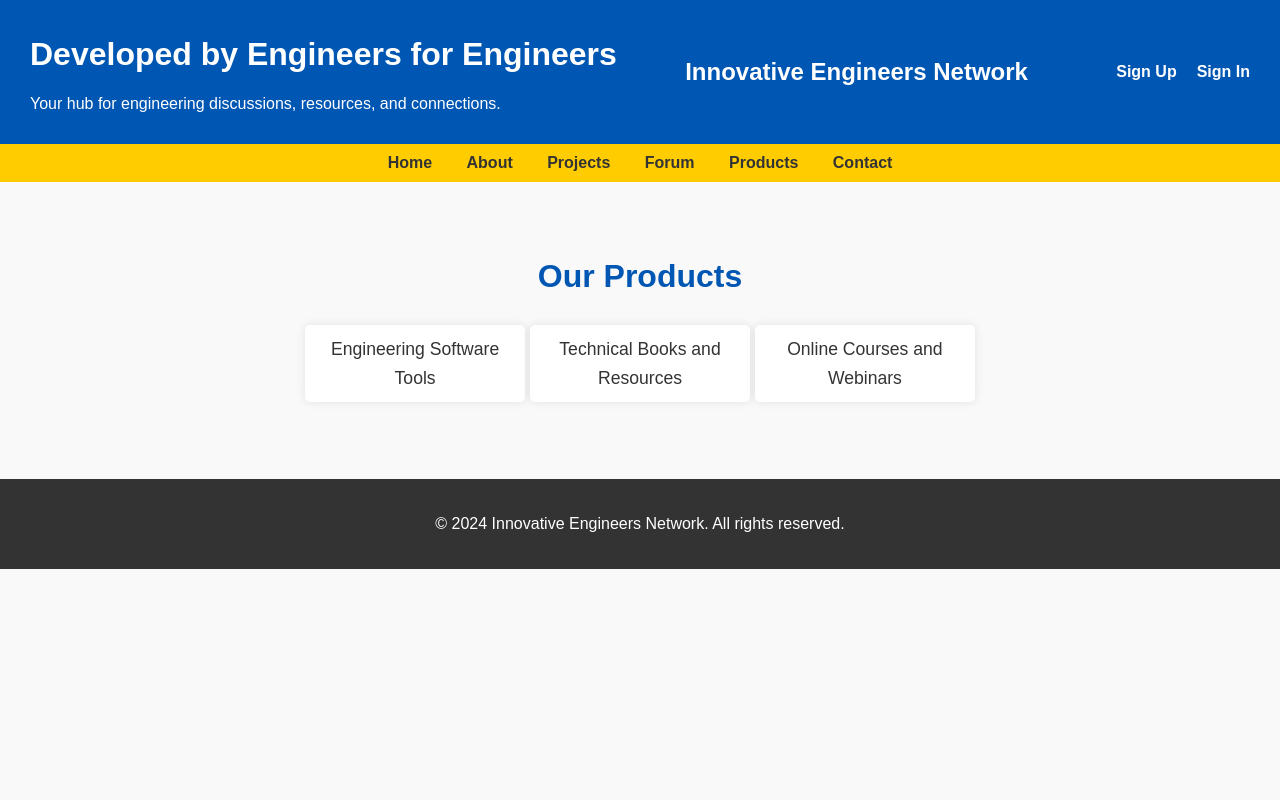
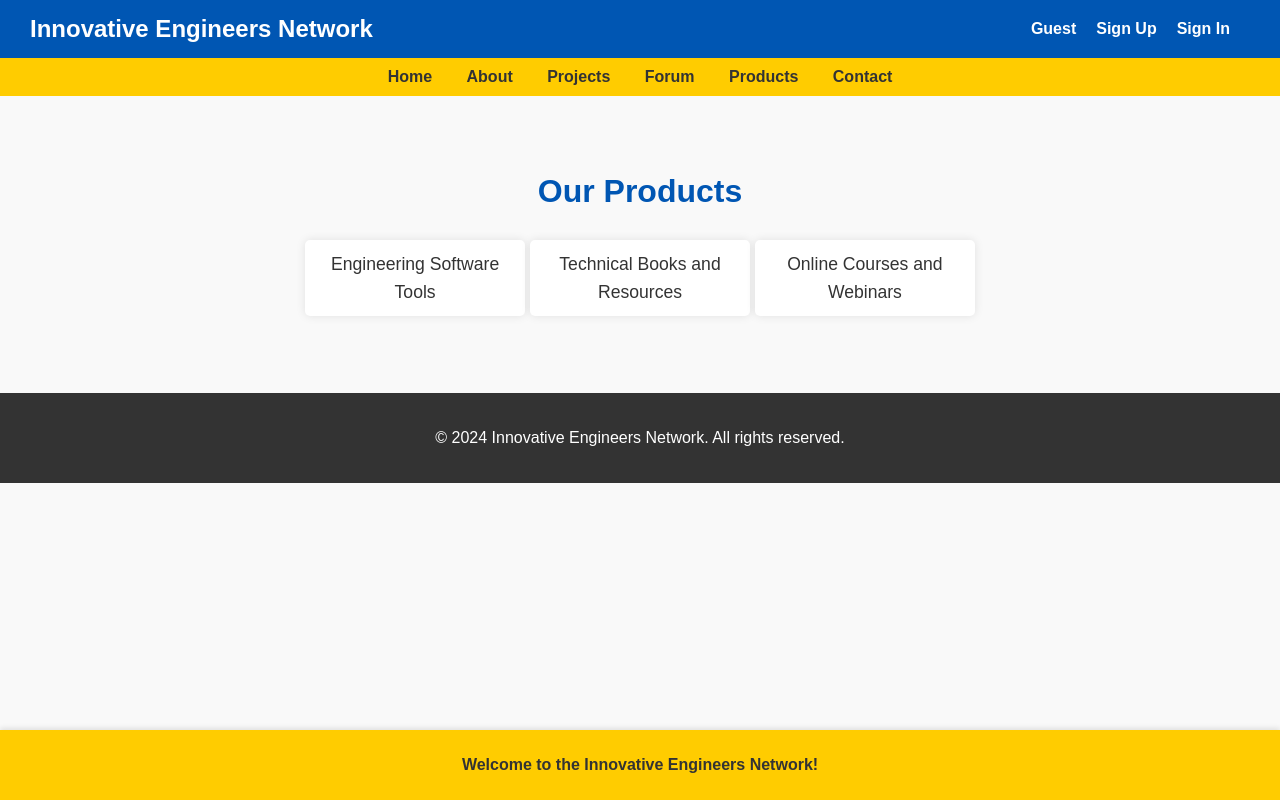
Before and after one commit to Engineeering/2234wdf, a plain HTML site: page products.html in a window 1280 px wide. Drawn offline with Linux system fonts and the light colour scheme.

Commit message:
Update products.html

```diff
--- a/products.html
+++ b/products.html
@@ -9,15 +9,13 @@
 <body>
 
 <header>
-        <div class="upper-left">
-            <h1>Developed by Engineers for Engineers</h1>
-            <p>Your hub for engineering discussions, resources, and connections.</p>
-        </div>
     <div class="logo">Innovative Engineers Network</div>
     <nav class="upper-right">
         <ul>
-                <li><a href="signup.html">Sign Up</a></li>
-                <li><a href="signin.html">Sign In</a></li>
+            <li id="userGreeting">Guest</li>
+            <li><a href="signup.html" id="signupLink">Sign Up</a></li>
+            <li><a href="signin.html" id="signinLink">Sign In</a></li>
+            <li><a href="#" id="signoutLink" style="display: none;">Sign Out</a></li>
         </ul>
     </nav>
 </header>
@@ -42,9 +40,15 @@
     </ul>
 </section>
 
-    <footer>
+<footer id="footer">
     <p>&copy; 2024 Innovative Engineers Network. All rights reserved.</p>
 </footer>
 
+<!-- Yellow Toolbar -->
+<div class="yellow-toolbar">
+    <p>Welcome to the Innovative Engineers Network!</p>
+</div>
+
+<script src="index.js"></script>
 </body>
 </html>
```
Lines whose indentation alone changed are shown as unchanged.
